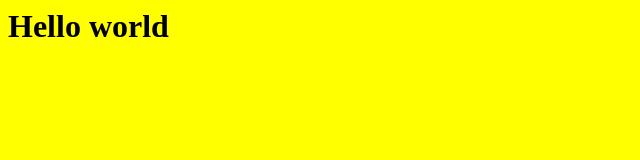
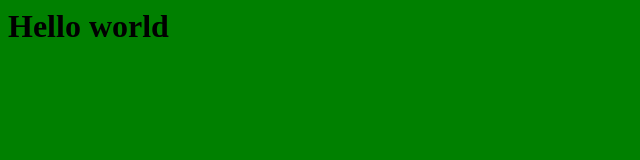
Before and after one commit to gURmeet2003/Devops, a plain HTML site: page index.html in a window 1280 px wide. Shown: the whole page, without its empty margins (0-640 px from the left). Drawn offline with Linux system fonts and the light colour scheme.

Commit message:
bg changed

```diff
--- a/index.html
+++ b/index.html
@@ -1,5 +1,5 @@
 <html>
-  <body style="background-color: yellow">
+  <body style="background-color: green">
     <h1>Hello world</h1>
   </body>
 </html>
```
